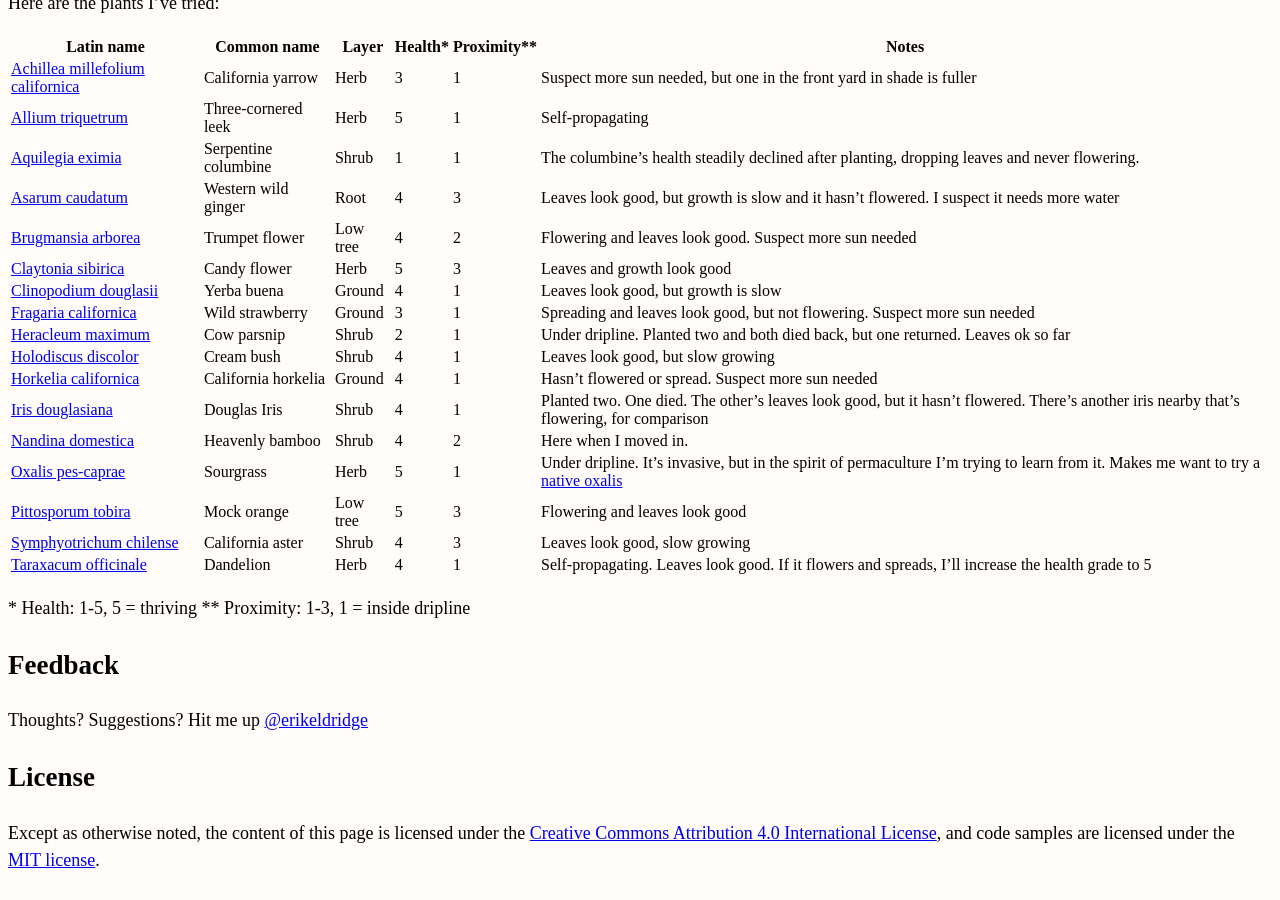
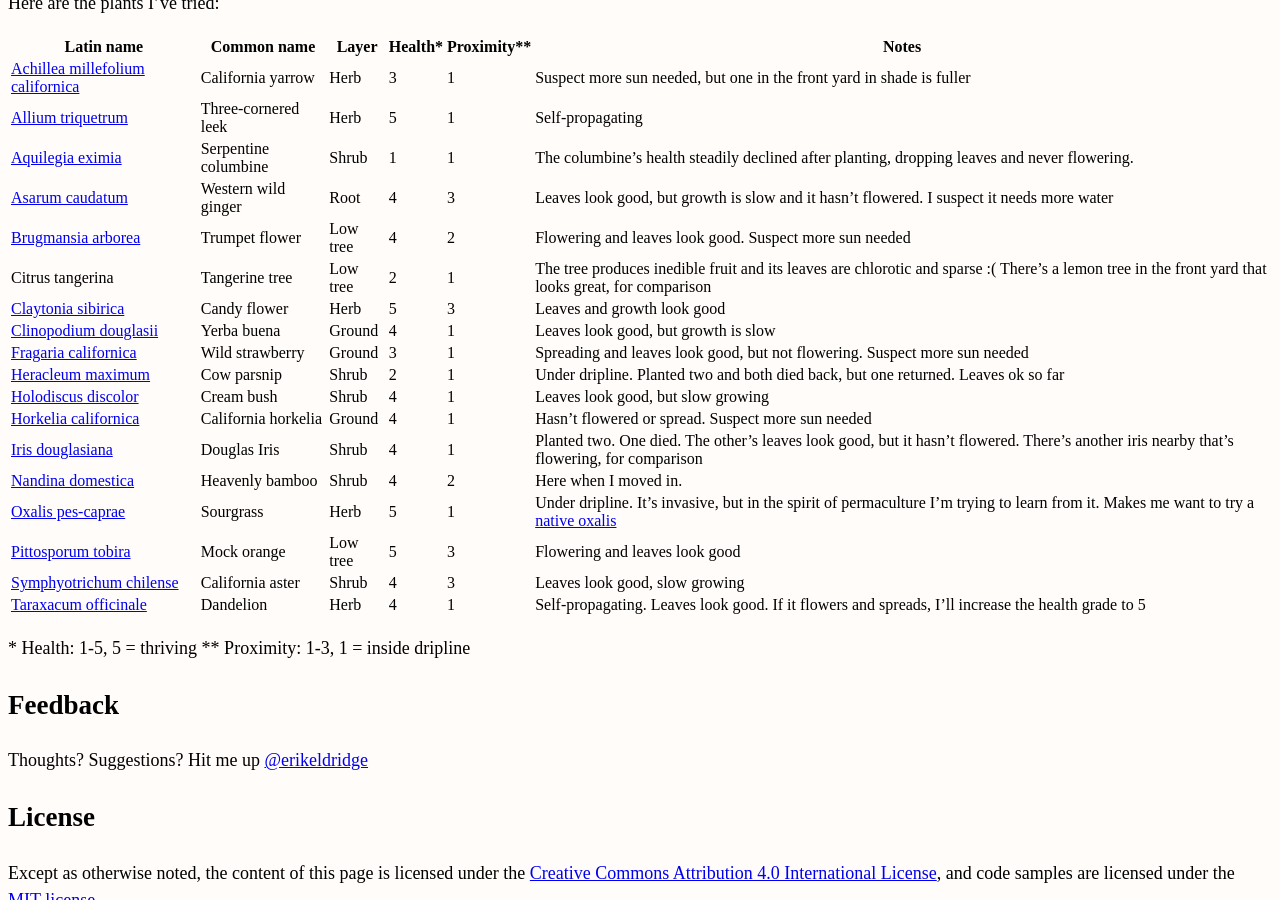
Before and after one commit to erikeldridge/erikeldridge.github.com, a Jekyll site: the page built from _posts/2018-01-20-walnut-guild.md, in a window 1280 px wide and 900 px high, scrolled down 555 px. Built offline with Jekyll 4.4.1, drawn with Linux system fonts in a browser that asks for light colours; nearby versions of some CDN libraries; some of the changed lines change nothing that is shown.

Commit message:
Update from Forestry.io - 2018-01-20-walnut-guild.md

```diff
--- a/_posts/2018-01-20-walnut-guild.md
+++ b/_posts/2018-01-20-walnut-guild.md
@@ -1,7 +1,7 @@
 ---
 title: "Walnut Guild \U0001F333"
 layout: post
-date: 2018-01-20 22:04:15 -0800
+date: 2018-01-20 22:14:40 -0800
 tags:
 - permaculture
 - walnut
@@ -34,6 +34,7 @@ Here are the plants I've tried:
 | [Aquilegia eximia](https://www.inaturalist.org/taxa/57230-Aquilegia-eximia) | Serpentine columbine | Shrub | 1 | 1 | The columbine's health steadily declined after planting, dropping leaves and never flowering. |
 | [Asarum caudatum](https://www.inaturalist.org/taxa/52858-Asarum-caudatum) | Western wild ginger | Root | 4 | 3 | Leaves look good, but growth is slow and it hasn't flowered. I suspect it needs more water |
 | [Brugmansia arborea](https://www.inaturalist.org/taxa/126914-Brugmansia-arborea) | Trumpet flower | Low tree | 4 | 2 | Flowering and leaves look good. Suspect more sun needed |
+| Citrus tangerina | Tangerine tree | Low tree | 2 | 1 | The tree produces inedible fruit and its leaves are chlorotic and sparse :( There's a lemon tree in the front yard that looks great, for comparison |
 | [Claytonia sibirica](https://www.inaturalist.org/taxa/55767-Claytonia-sibirica) | Candy flower | Herb | 5 | 3 | Leaves and growth look good |
 | [Clinopodium douglasii](https://www.inaturalist.org/taxa/53203-Clinopodium-douglasii) | Yerba buena | Ground | 4 | 1 | Leaves look good, but growth is slow |
 | [Fragaria californica](https://www.inaturalist.org/taxa/61095-Fragaria-vesca-californica) | Wild strawberry | Ground | 3 | 1 | Spreading and leaves look good, but not flowering. Suspect more sun needed |
```
